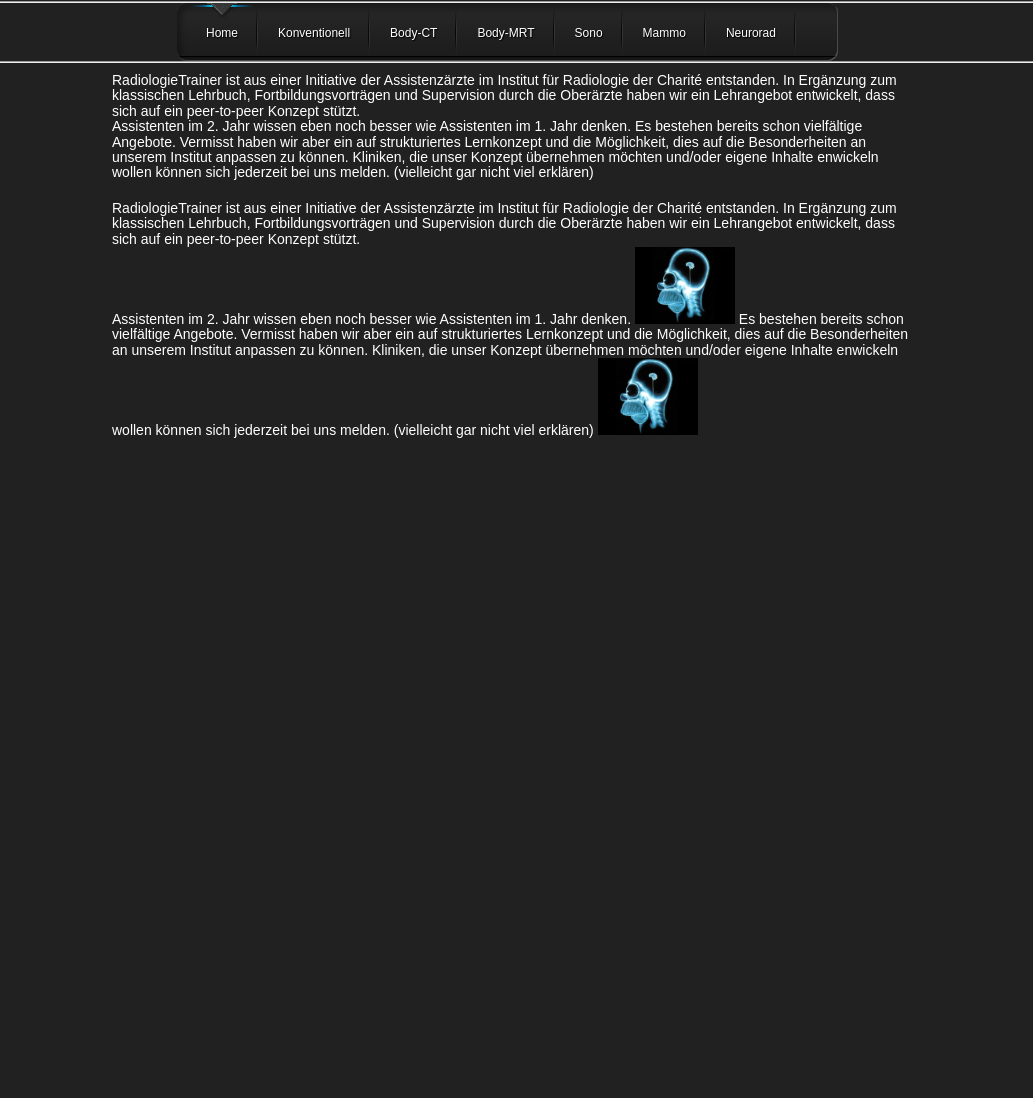
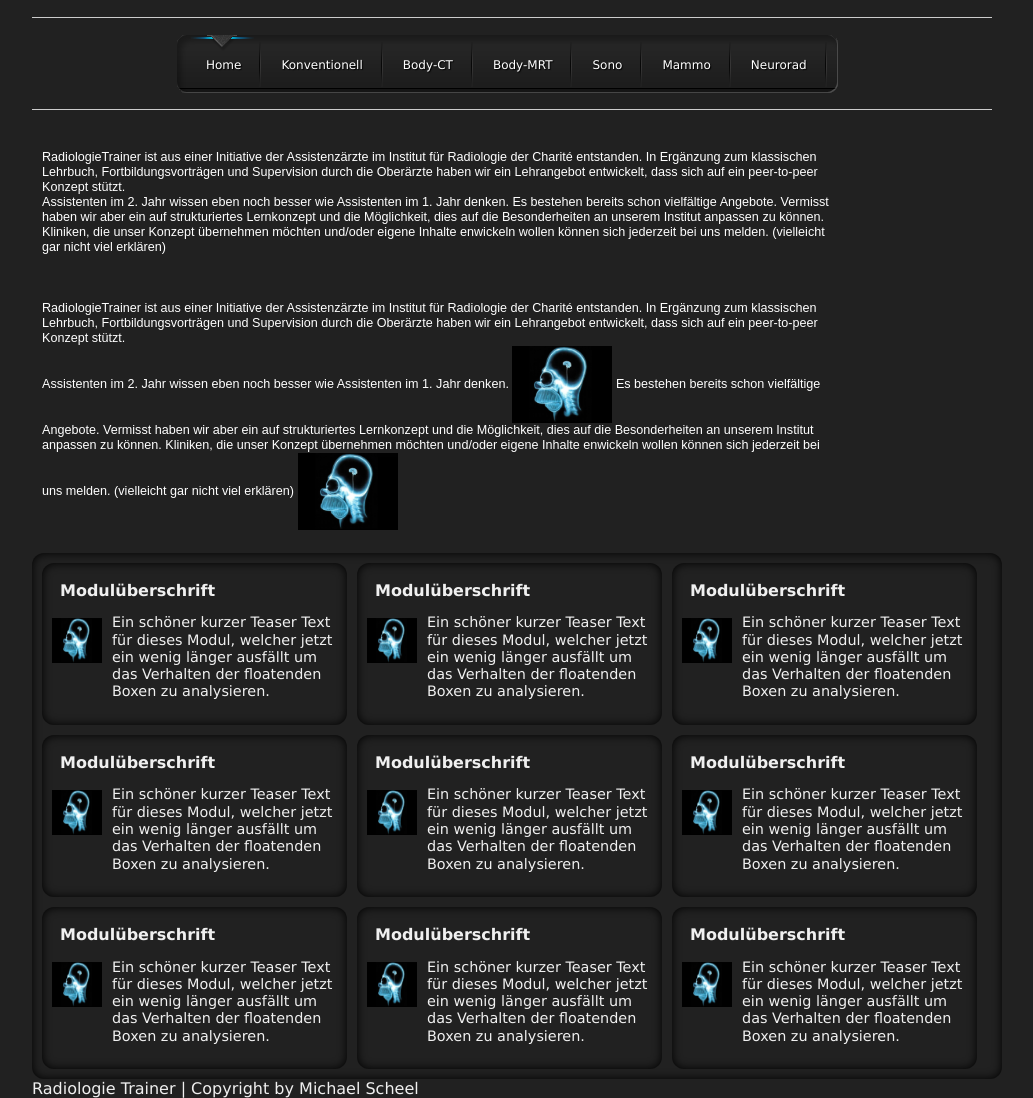
Before and after one commit to SabrinaA/Image_Viewer, a plain HTML site: page index.html in a window 1280 px wide. Shown: the part 149-1247 px from the top of the page, without its empty margins (128-1161 px from the left). Before the commit the page ends 800 px from the top, so only its background shows below. Drawn offline with Linux system fonts and the light colour scheme.

Commit message:
Modulboxen hinzugefügt
Style mit "Normalizer" eingebunden, Modulboxen floaten noch etwas
unschön und benötigen noch "area" Definition

```diff
--- a/css/layout.css
+++ b/css/layout.css
@@ -4,7 +4,8 @@
 }
 
 body {
-    font:14px/1.3 Arial,sans-serif;
+	font-family: Verdana, Geneva, Arial, Helvetica, sans-serif;
+   /* font:14px/1.3 Arial,sans-serif; */
     background-color:#212121;
 }
 
@@ -32,3 +33,10 @@
 	color:#fff;
 	padding:10px 10px;
 }
+
+.wrapper {
+	margin: 0px auto;
+	width: 960px;
+	border: 2px solid red;
+
+}
--- a/css/main_black.css
+++ b/css/main_black.css
@@ -99,26 +99,10 @@
    ========================================================================== */
 
 html {
-
-	background: #080808; /* Old browsers */
-	background: -moz-linear-gradient(top,  #080808 10%, #051136 75%); /* FF3.6+ */
-	background: -webkit-gradient(linear, left top, left bottom, color-stop(10%,#080808), color-stop(75%,#051136)); /* Chrome,Safari4+ */
-	background: -webkit-linear-gradient(top,  #080808 10%,#051136 75%); /* Chrome10+,Safari5.1+ */
-	background: -o-linear-gradient(top,  #080808 10%,#051136 75%); /* Opera 11.10+ */
-	background: -ms-linear-gradient(top,  #080808 10%,#051136 75%); /* IE10+ */
-	background: linear-gradient(to bottom,  #080808 10%,#051136 75%); /* W3C */
-	filter: progid:DXImageTransform.Microsoft.gradient( startColorstr='#080808', endColorstr='#051136',GradientType=0 ); /* IE6-9 */
-
-/*	background-color: #080808;
-	background-image: -webkit-gradient(linear, left top, left bottom, from(#080808), to(#303030)); /* Chrome, Safari 4+ */
-/*	background-image: -webkit-linear-gradient(top, #080808, #303030); /* Chrome 10-25, iOS 5+, Safari 5.1+ */
-/*	background-image:    -moz-linear-gradient(top, #080808, #303030); /* Firefox 3.6-15 */
-/*	background-image:      -o-linear-gradient(top, #080808, #303030); /* Opera 11.10-12.00 */
-/*	background-image:         linear-gradient(to bottom, #080808, #303030); /* Chrome 26, Firefox 16+, IE 10+, Opera 12.10+ */
-
+	background-color:#212121;
 	color: #F0F0F0;
 	height: 100%;
-	width: 760px;
+	width: 960px;
 	margin:0px auto;
 }
 
@@ -129,15 +113,105 @@
 }
 
 p {
-	font-size: 0,72em;
-	line-height: 145%;
+    font-size: 0.9em;
+    line-height: 120%;
 }
 
-nav li {
-	display: inline;
+section {
+	float: left;
+	width: 285px;
+	margin: 5px;
+	padding: 10px;
 }
 
+section img {
+	float: left;
+	padding-top: 10px;
+}
 
+section article p {
+	margin-left: 60px;
+}
+
+#wrapper {
+	padding: 5px;
+	width: 960px;
+	overflow: hidden;
+	clear: both;
+	width: 100%;
+}
+
+/*
+ * Clearfix: contain floats
+ *
+ * For modern browsers
+ * 1. The space content is one way to avoid an Opera bug when the
+ *    `contenteditable` attribute is included anywhere else in the document.
+ *    Otherwise it causes space to appear at the top and bottom of elements
+ *    that receive the `clearfix` class.
+ * 2. The use of `table` rather than `block` is only necessary if using
+ *    `:before` to contain the top-margins of child elements.
+ */
+
+.clearfix:before,
+.clearfix:after {
+    content: " "; /* 1 */
+    display: table; /* 2 */
+}
+
+.clearfix:after {
+    clear: both;
+}
+
+/*
+ * For IE 6/7 only
+ * Include this rule to trigger hasLayout and contain floats.
+ */
+
+.clearfix {
+    *zoom: 1;
+}
+
+.box_style {
+	-webkit-border-radius: 12px; /* Android ≤ 1.6, iOS 1-3.2, Safari 3-4 */
+    border-radius: 12px; /* Android 2.1+, Chrome, Firefox 4+, IE 9+, iOS 4+, Opera 10.50+, Safari 5+ */
+
+  	/* useful if you don't want a bg color from leaking outside the border: */
+	background-clip: padding-box; /* Android 2.2+, Chrome, Firefox 4+, IE 9+, iOS 4+, Opera 10.50+, Safari 4+ */
+
+   -moz-box-shadow:    inset 0 0 10px #000000;
+   -webkit-box-shadow: inset 0 0 10px #000000;
+   box-shadow:         inset 0 0 10px #000000;
+}
+h4 {
+    font-size: 1em;
+    margin: 0.5em;
+   }
+
+#header {
+    background-color:#212121;
+    color:#fff;
+    display:block;
+    height:150px;
+ 	width:400px;
+ 	margin: 0 auto;
+    font:28px/1.3 Arial;
+}
+
+#header h1{
+    font-size:30px;
+    font-weight:normal;
+    margin: 0 auto;
+    padding:10px 10px;
+}
+
+#lehrtext {
+	background-color:#212121;
+	width:800px;
+	font:14px/1.1 Arial,sans-serif;
+	color:#fff;
+	padding:10px 10px;
+}
 
 
 
--- a/index.html
+++ b/index.html
@@ -1,10 +1,13 @@
-<!DOCTYPE html> <!-- this simple thing is indeed the correct declaration for html5 -->
+<!DOCTYPE html>
+<!-- this simple thing is indeed the correct declaration for html5 -->
 
 <html lang="en" >
 	<head>
 		<meta charset="utf-8" />
 		<title>Radiologie Trainer</title>
-        <link href="css/layout.css" rel="stylesheet" type="text/css" />
+		<link rel="stylesheet" href="css/normalize.css" />
+		<link rel="stylesheet" href="css/main_black.css" />
+		<!--<link href="css/layout.css" rel="stylesheet" type="text/css" />-->
 		<link href="css/menu.css" rel="stylesheet" type="text/css" />
 	</head>
 	<body>
@@ -23,85 +26,190 @@
 		<div class="container">
 
 		<ul id="nav">
-                <li><a href="index.html">Home</a></li>
+		<li>
+			<a href="index.html">Home</a>
+		</li>
 
-                <li><a class="hsubs" href="#">Konventionell</a>
+		<li>
+			<a class="hsubs" href="#">Konventionell</a>
 			<ul class="subs">
-                        <li><a href="themes/1konventionell/thorax1.html">1 Thorax I</a></li>
-                        <li><a href="themes/1konventionell/thorax2.html">2 Thorax II</a></li>
-                        <li><a href="#">3 Abdomen</a></li>
-                        <li><a href="#">4 Frakturen I</a></li>
-                        <li><a href="#">5 Frakturen II</a></li>
-                        <li><a href="#">6 Knochentumore</a></li>
-                        <li><a href="#">7 Modul7 </a></li>
-                        <li><a href="#">8 Modul8</a></li>
-                        <li><a href="#">9 Modul9 </a></li>
+				<li>
+					<a href="themes/1konventionell/thorax1.html">1 Thorax I</a>
+				</li>
+				<li>
+					<a href="themes/1konventionell/thorax2.html">2 Thorax II</a>
+				</li>
+				<li>
+					<a href="#">3 Abdomen</a>
+				</li>
+				<li>
+					<a href="#">4 Frakturen I</a>
+				</li>
+				<li>
+					<a href="#">5 Frakturen II</a>
+				</li>
+				<li>
+					<a href="#">6 Knochentumore</a>
+				</li>
+				<li>
+					<a href="#">7 Modul7 </a>
+				</li>
+				<li>
+					<a href="#">8 Modul8</a>
+				</li>
+				<li>
+					<a href="#">9 Modul9 </a>
+				</li>
 			</ul>
 		</li>
 
-                <li><a class="hsubs" href="#">Body-CT</a>
+		<li>
+			<a class="hsubs" href="#">Body-CT</a>
 			<ul class="subs">
-                        <li><a href="#">1 Thorax I</a></li>
-                        <li><a href="#">2 Thorax II</a></li>
-                        <li><a href="#">3 Abdomen I</a></li>
-                        <li><a href="#">4 Abdomen II</a></li>
-                        <li><a href="#">5 Hals I</a></li>
-                        <li><a href="#">6 Hals II</a></li>
-                        <li><a href="#">7 NNH </a></li>
-                        <li><a href="#">8 Modul8</a></li>
+				<li>
+					<a href="#">1 Thorax I</a>
+				</li>
+				<li>
+					<a href="#">2 Thorax II</a>
+				</li>
+				<li>
+					<a href="#">3 Abdomen I</a>
+				</li>
+				<li>
+					<a href="#">4 Abdomen II</a>
+				</li>
+				<li>
+					<a href="#">5 Hals I</a>
+				</li>
+				<li>
+					<a href="#">6 Hals II</a>
+				</li>
+				<li>
+					<a href="#">7 NNH </a>
+				</li>
+				<li>
+					<a href="#">8 Modul8</a>
+				</li>
 			</ul>
 		</li>
 
-                <li><a class="hsubs" href="#">Body-MRT</a>
+		<li>
+			<a class="hsubs" href="#">Body-MRT</a>
 			<ul class="subs">
-                        <li><a href="#">1 Modul1</a></li>
-                        <li><a href="#">2 Modul2</a></li>
-                        <li><a href="#">3 Modul3</a></li>
-                        <li><a href="#">4 Modul4</a></li>
-                        <li><a href="#">5 Modul5</a></li>
-                        <li><a href="#">6 Modul6</a></li>
-                        <li><a href="#">7 Modul7</a></li>
-                        <li><a href="#">8 Modul8</a></li>
+				<li>
+					<a href="#">1 Modul1</a>
+				</li>
+				<li>
+					<a href="#">2 Modul2</a>
+				</li>
+				<li>
+					<a href="#">3 Modul3</a>
+				</li>
+				<li>
+					<a href="#">4 Modul4</a>
+				</li>
+				<li>
+					<a href="#">5 Modul5</a>
+				</li>
+				<li>
+					<a href="#">6 Modul6</a>
+				</li>
+				<li>
+					<a href="#">7 Modul7</a>
+				</li>
+				<li>
+					<a href="#">8 Modul8</a>
+				</li>
 			</ul>
 		</li>
 
-                <li><a class="hsubs" href="#">Sono</a>
+		<li>
+			<a class="hsubs" href="#">Sono</a>
 			<ul class="subs">
-                        <li><a href="#">1 Modul1</a></li>
-                        <li><a href="#">2 Modul2</a></li>
-                        <li><a href="#">3 Modul3</a></li>
-                        <li><a href="#">4 Modul4</a></li>
-                        <li><a href="#">5 Modul5</a></li>
-                        <li><a href="#">6 Modul6</a></li>
-                        <li><a href="#">7 Modul7</a></li>
-                        <li><a href="#">8 Modul8</a></li>
+				<li>
+					<a href="#">1 Modul1</a>
+				</li>
+				<li>
+					<a href="#">2 Modul2</a>
+				</li>
+				<li>
+					<a href="#">3 Modul3</a>
+				</li>
+				<li>
+					<a href="#">4 Modul4</a>
+				</li>
+				<li>
+					<a href="#">5 Modul5</a>
+				</li>
+				<li>
+					<a href="#">6 Modul6</a>
+				</li>
+				<li>
+					<a href="#">7 Modul7</a>
+				</li>
+				<li>
+					<a href="#">8 Modul8</a>
+				</li>
 			</ul>
 		</li>
 
-                <li><a class="hsubs" href="#">Mammo</a>
+		<li>
+			<a class="hsubs" href="#">Mammo</a>
 			<ul class="subs">
-                        <li><a href="#">1 Modul1</a></li>
-                        <li><a href="#">2 Modul2</a></li>
-                        <li><a href="#">3 Modul3</a></li>
-                        <li><a href="#">4 Modul4</a></li>
-                        <li><a href="#">5 Modul5</a></li>
-                        <li><a href="#">6 Modul6</a></li>
-                        <li><a href="#">7 Modul7</a></li>
-                        <li><a href="#">8 Modul8</a></li>
+				<li>
+					<a href="#">1 Modul1</a>
+				</li>
+				<li>
+					<a href="#">2 Modul2</a>
+				</li>
+				<li>
+					<a href="#">3 Modul3</a>
+				</li>
+				<li>
+					<a href="#">4 Modul4</a>
+				</li>
+				<li>
+					<a href="#">5 Modul5</a>
+				</li>
+				<li>
+					<a href="#">6 Modul6</a>
+				</li>
+				<li>
+					<a href="#">7 Modul7</a>
+				</li>
+				<li>
+					<a href="#">8 Modul8</a>
+				</li>
 			</ul>
 		</li>
 
-
-                <li><a class="hsubs" href="#">Neurorad</a>
+		<li>
+			<a class="hsubs" href="#">Neurorad</a>
 			<ul class="subs">
-                        <li><a href="#">1 Modul1</a></li>
-                        <li><a href="#">2 Modul2</a></li>
-                        <li><a href="#">3 Modul3</a></li>
-                        <li><a href="#">4 Modul4</a></li>
-                        <li><a href="#">5 Modul5</a></li>
-                        <li><a href="#">6 Modul6</a></li>
-                        <li><a href="#">7 Modul7</a></li>
-                        <li><a href="#">8 Modul8</a></li>
+				<li>
+					<a href="#">1 Modul1</a>
+				</li>
+				<li>
+					<a href="#">2 Modul2</a>
+				</li>
+				<li>
+					<a href="#">3 Modul3</a>
+				</li>
+				<li>
+					<a href="#">4 Modul4</a>
+				</li>
+				<li>
+					<a href="#">5 Modul5</a>
+				</li>
+				<li>
+					<a href="#">6 Modul6</a>
+				</li>
+				<li>
+					<a href="#">7 Modul7</a>
+				</li>
+				<li>
+					<a href="#">8 Modul8</a>
+				</li>
 			</ul>
 		</li>
 
@@ -115,7 +223,8 @@
 			<p>
 				RadiologieTrainer ist aus einer Initiative der Assistenzärzte im Institut für Radiologie der Charité entstanden.
 				In Ergänzung zum klassischen Lehrbuch, Fortbildungsvorträgen und Supervision durch die Oberärzte haben wir ein
-				Lehrangebot entwickelt, dass sich auf ein peer-to-peer Konzept stützt. <br>
+				Lehrangebot entwickelt, dass sich auf ein peer-to-peer Konzept stützt.
+				<br>
 				Assistenten im 2. Jahr wissen eben noch besser wie Assistenten im 1. Jahr denken.
 				Es bestehen bereits schon vielfältige Angebote. Vermisst haben wir aber ein auf strukturiertes Lernkonzept
 				und die Möglichkeit, dies auf die Besonderheiten an unserem Institut anpassen zu können.
@@ -128,7 +237,8 @@
 			<p>
 				RadiologieTrainer ist aus einer Initiative der Assistenzärzte im Institut für Radiologie der Charité entstanden.
 				In Ergänzung zum klassischen Lehrbuch, Fortbildungsvorträgen und Supervision durch die Oberärzte haben wir ein
-				Lehrangebot entwickelt, dass sich auf ein peer-to-peer Konzept stützt. <br>
+				Lehrangebot entwickelt, dass sich auf ein peer-to-peer Konzept stützt.
+				<br>
 				Assistenten im 2. Jahr wissen eben noch besser wie Assistenten im 1. Jahr denken.
 				<img src="img/logo.jpg" width="100" height="77" title="homer">
 				Es bestehen bereits schon vielfältige Angebote. Vermisst haben wir aber ein auf strukturiertes Lernkonzept
@@ -136,9 +246,102 @@
 				Kliniken, die unser Konzept übernehmen möchten und/oder eigene Inhalte enwickeln wollen können sich jederzeit bei uns melden.
 				(vielleicht gar nicht viel erklären)
 				<img src="img/logo.jpg" width="100" height="77" title="homer">
-
 			</p>
 		</div>
 
+		<div id="wrapper" class="box_style clearfix">
+			<section class="modul box_style">
+				<article>
+					<h4>Modulüberschrift</h4>
+					<img src="img/logo.jpg" width="50" height="45" title="homer" />
+					<p>
+						Ein schöner kurzer Teaser Text für dieses Modul, welcher jetzt ein wenig länger ausfällt um das Verhalten der floatenden Boxen zu analysieren.
+					</p>
+				</article>
+			</section>
+			<section class="modul box_style">
+				<article>
+					<h4>Modulüberschrift</h4>
+					<img src="img/logo.jpg" width="50" height="45" title="homer" />
+					<p>
+						Ein schöner kurzer Teaser Text für dieses Modul, welcher jetzt ein wenig länger ausfällt um das Verhalten der floatenden Boxen zu analysieren.
+					</p>
+
+				</article>
+			</section>
+			<section class="modul box_style">
+				<article>
+					<h4>Modulüberschrift</h4>
+					<img src="img/logo.jpg" width="50" height="45" title="homer" />
+					<p>
+						Ein schöner kurzer Teaser Text für dieses Modul, welcher jetzt ein wenig länger ausfällt um das Verhalten der floatenden Boxen zu analysieren.
+					</p>
+
+				</article>
+			</section>
+			<section class="modul box_style">
+				<article>
+					<h4>Modulüberschrift</h4>
+					<img src="img/logo.jpg" width="50" height="45" title="homer" />
+					<p>
+						Ein schöner kurzer Teaser Text für dieses Modul, welcher jetzt ein wenig länger ausfällt um das Verhalten der floatenden Boxen zu analysieren.
+					</p>
+
+				</article>
+			</section>
+			<section class="modul box_style">
+				<article>
+					<h4>Modulüberschrift</h4>
+					<img src="img/logo.jpg" width="50" height="45" title="homer" />
+					<p>
+						Ein schöner kurzer Teaser Text für dieses Modul, welcher jetzt ein wenig länger ausfällt um das Verhalten der floatenden Boxen zu analysieren.
+					</p>
+
+				</article>
+			</section>
+			<section class="modul box_style">
+				<article>
+					<h4>Modulüberschrift</h4>
+					<img src="img/logo.jpg" width="50" height="45" title="homer" />
+					<p>
+						Ein schöner kurzer Teaser Text für dieses Modul, welcher jetzt ein wenig länger ausfällt um das Verhalten der floatenden Boxen zu analysieren.
+					</p>
+				</article>
+			</section>
+			<section class="modul box_style">
+				<article>
+					<h4>Modulüberschrift</h4>
+					<img src="img/logo.jpg" width="50" height="45" title="homer" />
+					<p>
+						Ein schöner kurzer Teaser Text für dieses Modul, welcher jetzt ein wenig länger ausfällt um das Verhalten der floatenden Boxen zu analysieren.
+					</p>
+
+				</article>
+			</section>
+			<section class="modul box_style">
+				<article>
+					<h4>Modulüberschrift</h4>
+					<img src="img/logo.jpg" width="50" height="45" title="homer" />
+					<p>
+						Ein schöner kurzer Teaser Text für dieses Modul, welcher jetzt ein wenig länger ausfällt um das Verhalten der floatenden Boxen zu analysieren.
+					</p>
+
+				</article>
+			</section>
+			<section class="modul box_style">
+				<article>
+					<h4>Modulüberschrift</h4>
+					<img src="img/logo.jpg" width="50" height="45" title="homer" />
+					<p>
+						Ein schöner kurzer Teaser Text für dieses Modul, welcher jetzt ein wenig länger ausfällt um das Verhalten der floatenden Boxen zu analysieren.
+					</p>
+
+				</article>
+			</section>
+		</div>
+
+		<footer>
+			Radiologie Trainer | Copyright by Michael Scheel
+		</footer>
 	</body>
 </html>
```
Also changed, not shown: css/normalize.css, logo.jpg (deleted). Lines whose indentation alone changed are shown as unchanged.
